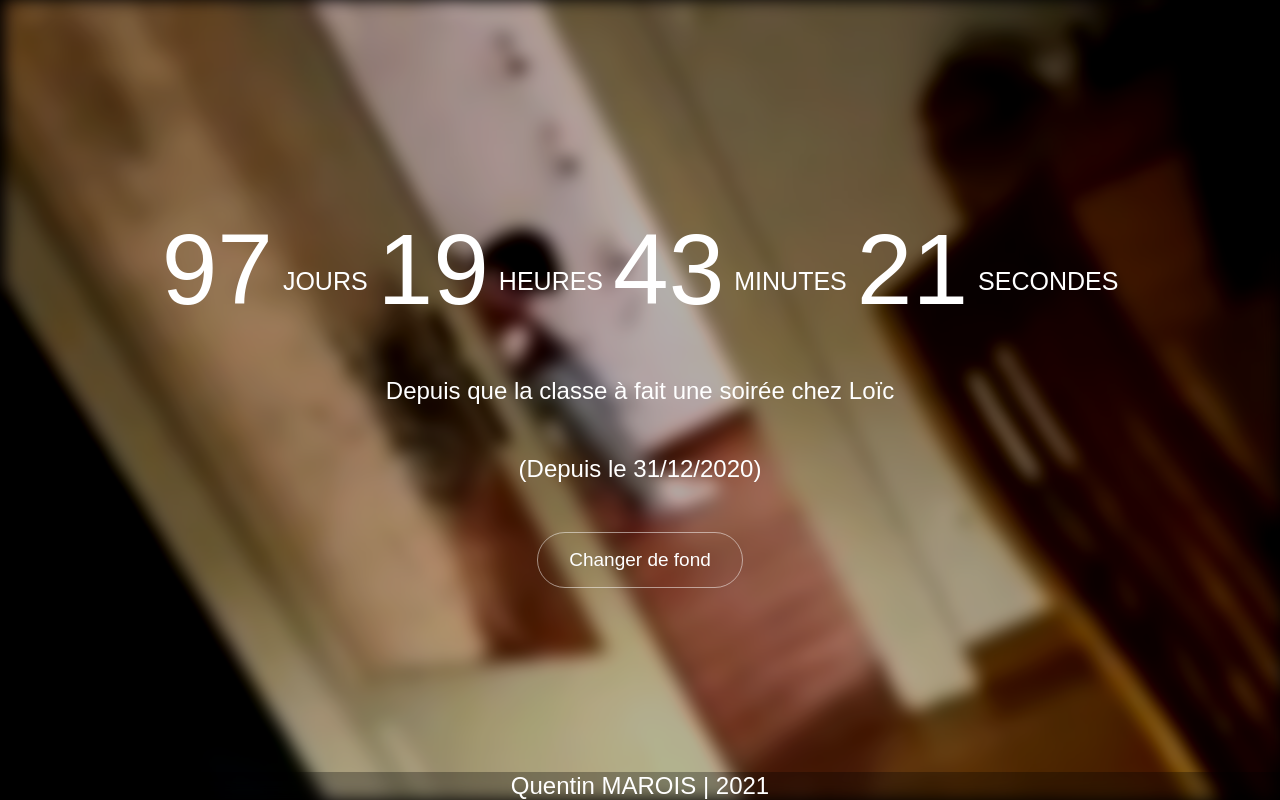
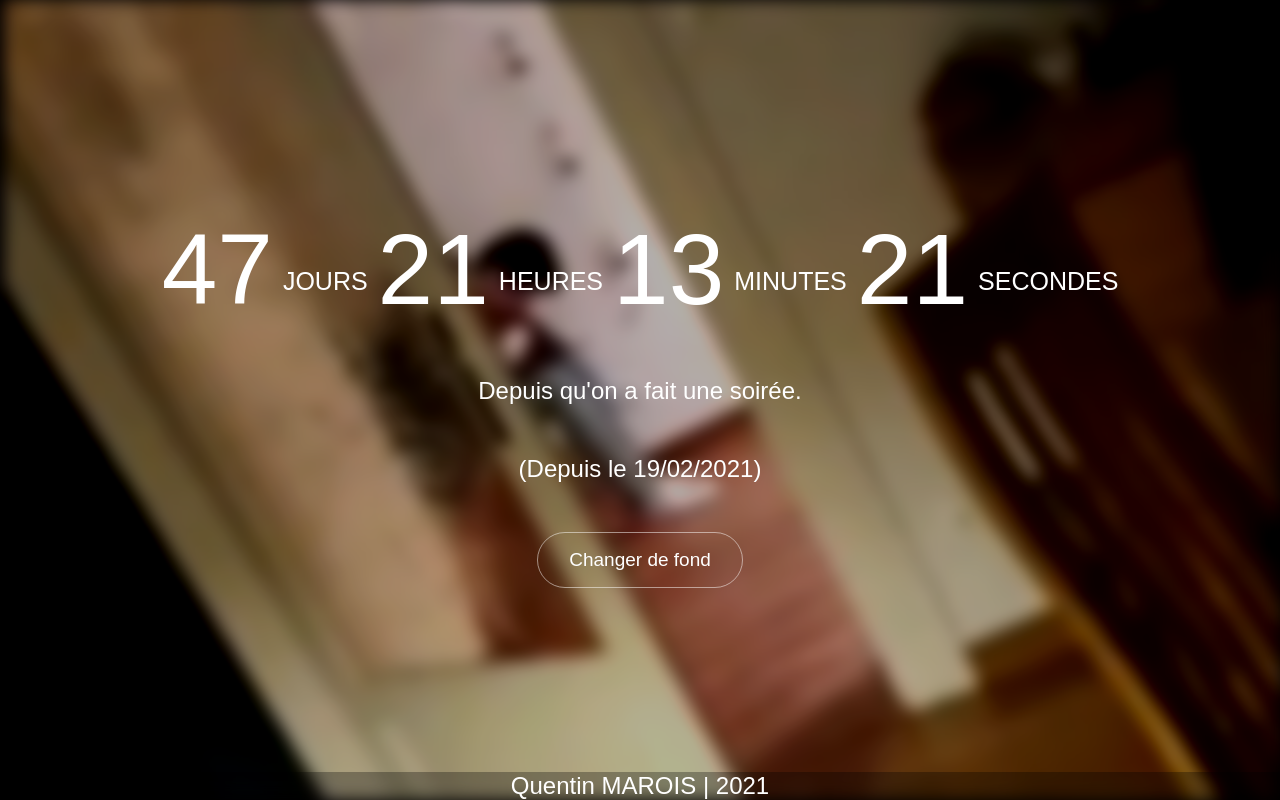
Before and after one commit to QuentinMAROIS/QuentinMAROIS.github.io, a plain HTML site: page soiree.html in a window 1280 px wide. Drawn offline with Linux system fonts and the light colour scheme; a web font is replaced by a local one.

Commit message:
Changed date

```diff
--- a/script/script_soiree.js
+++ b/script/script_soiree.js
@@ -1,5 +1,5 @@
 function updateTimer() {
-    past = Date.parse("Dec 31, 2020 19:30:00");
+    past = Date.parse("Feb 19, 2021 18:00:00");
     now = new Date();
     diff = now - past;
 
--- a/soiree.html
+++ b/soiree.html
@@ -12,8 +12,8 @@
 	<div id="background"></div>
 	<div class="forground">
 		<div id="time"></div>
-		<div class="txt">Depuis que la classe à fait une soirée chez Loïc</div>
-		<div class="txt">(Depuis le 31/12/2020)</div>
+		<div class="txt">Depuis qu'on a fait une soirée.</div>
+		<div class="txt">(Depuis le 19/02/2021)</div>
 		<div id="btn"><a href="#" class="reload" onclick="randombg()">Changer de fond</a></div>
 		<div class="footer">Quentin MAROIS | 2021</div>
 	</div>
```
